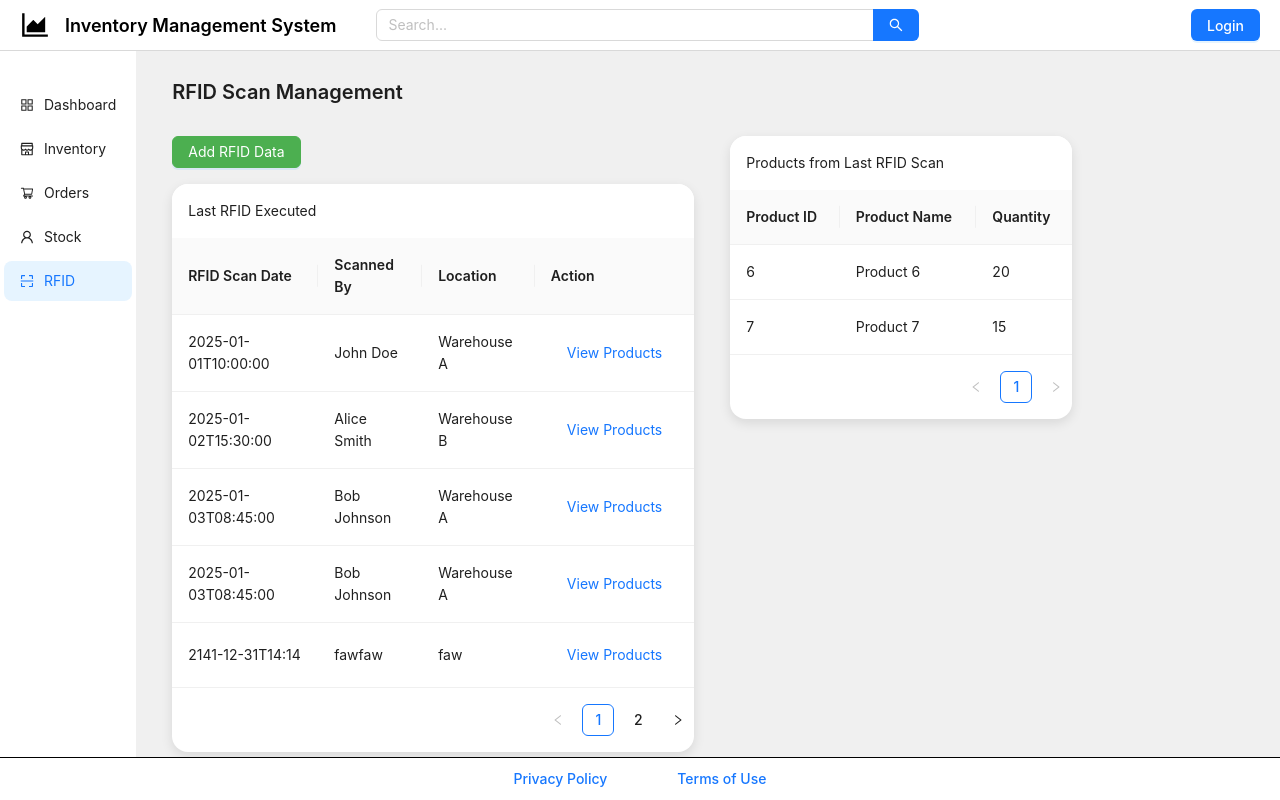
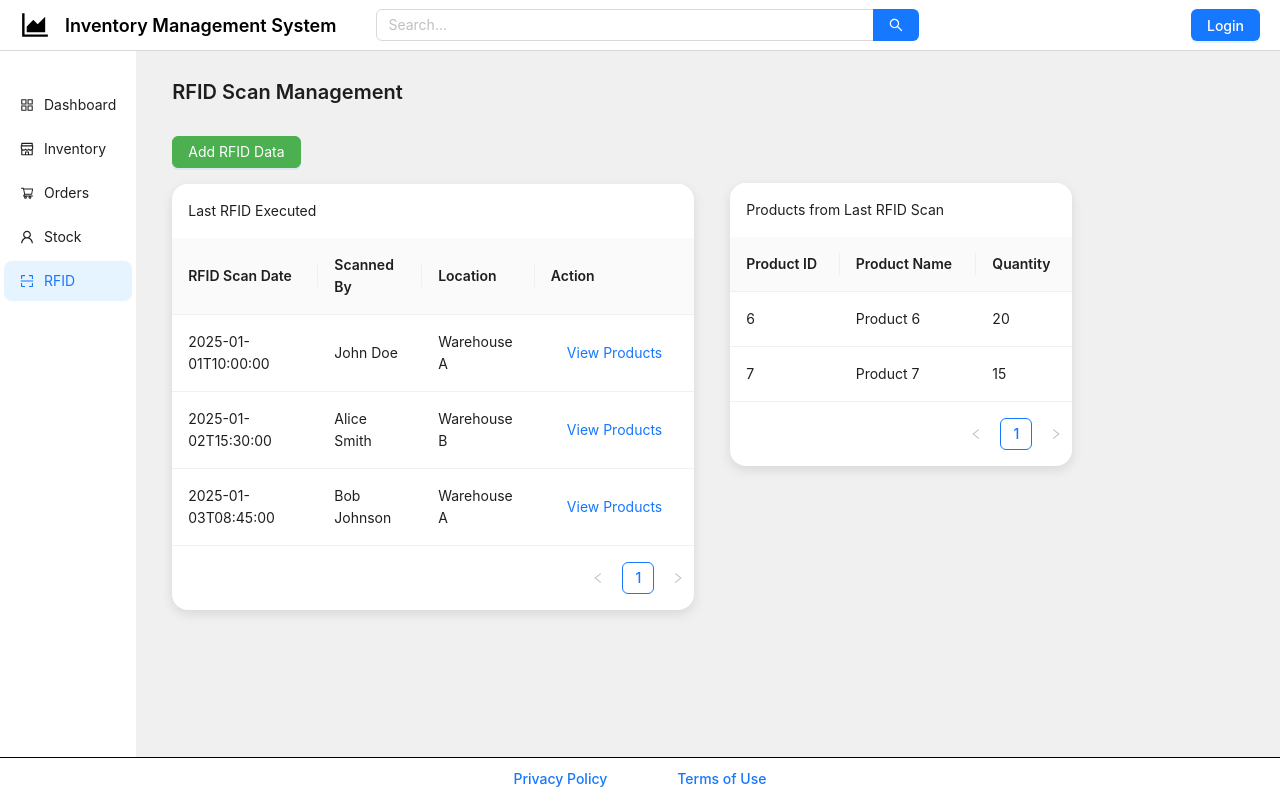
Before and after one commit to Copernicus12/Gestionare-Inventar-Bricolaj, a React (Vite) app in the folder crud-app/: page /rfid in a window 1280 px wide. Built offline with nearby package versions, Linux system fonts and the light colour scheme; data requests are answered from the project's data file.

Commit message:
refactor RFID component: streamline RFID ID generation, enhance data fetching, and improve UI styling

```diff
--- a/crud-app/data_base.json
+++ b/crud-app/data_base.json
@@ -230,133 +230,6 @@
           "quantity": 15
         }
       ]
-    },
-    {
-      "id": "rfid3",
-      "scanDate": "2025-01-03T08:45:00",
-      "scannedBy": "Bob Johnson",
-      "location": "Warehouse A",
-      "products": [
-        {
-          "id": "6",
-          "name": "Product 6",
-          "quantity": 20
-        },
-        {
-          "id": "7",
-          "name": "Product 7",
-          "quantity": 15
-        }
-      ]
-    },
-    {
-      "id": "c548",
-      "scanDate": "2141-12-31T14:14",
-      "scannedBy": "fawfaw",
-      "location": "faw",
-      "products": [
-        {
-          "id": "5",
-          "name": "Product 5",
-          "quantity": 1
-        },
-        {
-          "id": "7",
-          "name": "Product 7",
-          "quantity": 1
-        },
-        {
-          "id": "6",
-          "name": "Product 6",
-          "quantity": 1
-        },
-        {
-          "id": "5",
-          "name": "Product 5",
-          "quantity": 1
-        },
-        {
-          "id": "4",
-          "name": "Product 4",
-          "quantity": 1
-        },
-        {
-          "id": "3",
-          "name": "Product 3",
-          "quantity": 1
-        },
-        {
-          "id": "2",
-          "name": "Product 2",
-          "quantity": 1
-        },
-        {
-          "id": "1",
-          "name": "Product 1",
-          "quantity": 1
-        }
-      ]
-    },
-    {
-      "id": "4947",
-      "scanDate": "1111-12-12T01:01",
-      "scannedBy": "w",
-      "location": "dw",
-      "products": [
-        {
-          "id": "6",
-          "name": "Product 6",
-          "quantity": 1
-        },
-        {
-          "id": "7",
-          "name": "Product 7",
-          "quantity": 1
-        }
-      ]
-    },
-    {
-      "id": "ed9c",
-      "scanDate": "2026-12-12T16:25",
-      "scannedBy": "rg",
-      "location": "egs",
-      "products": [
-        {
-          "id": "1",
-          "name": "Product 1",
-          "quantity": 41
-        },
-        {
-          "id": "2",
-          "name": "Product 2",
-          "quantity": 14
-        },
-        {
-          "id": "3",
-          "name": "Product 3",
-          "quantity": 14
-        },
-        {
-          "id": "4",
-          "name": "Product 4",
-          "quantity": 1
-        },
-        {
-          "id": "5",
-          "name": "Product 5",
-          "quantity": 1
-        },
-        {
-          "id": "6",
-          "name": "Product 6",
-          "quantity": 1
-        },
-        {
-          "id": "7",
-          "name": "Product 7",
-          "quantity": 1
-        }
-      ]
     }
   ]
 }
--- a/crud-app/src/Pages/RFID.jsx
+++ b/crud-app/src/Pages/RFID.jsx
@@ -27,6 +27,7 @@
     location: "",
   });
 
+  // Fetch the RFID data
   const fetchRfidData = async () => {
     try {
       const response = await fetch(API_URL_RFID);
@@ -45,6 +46,7 @@
     }
   };
 
+  // Fetch the products
   const fetchProducts = async () => {
     try {
       const response = await fetch(API_URL_PRODUCTS);
@@ -56,6 +58,22 @@
     }
   };
 
+  // Extract and increment the last RFID ID
+  const generateNewRfidId = () => {
+    const lastRfid = rfidData
+      .map((item) => item.id)
+      .sort()
+      .pop(); // Get the latest (max) RFID ID
+
+    if (lastRfid) {
+      // Extract the number part from "rfidX" format
+      const lastRfidNumber = parseInt(lastRfid.replace("rfid", ""), 10);
+      return `rfid${lastRfidNumber + 1}`; // Increment the number and return the new ID
+    }
+    return "rfid1"; // If no RFID exists, start from rfid1
+  };
+
+  // Initial fetch of RFID data and products
   useEffect(() => {
     fetchRfidData();
     fetchProducts();
@@ -86,7 +104,10 @@
   };
 
   const handleAddRfidSubmit = async () => {
+    const newRfidId = generateNewRfidId(); // Generate the new RFID ID
+
     const newRfidData = {
+      id: newRfidId, // Assign the new ID here
       ...newRfidDetails,
       products: Object.entries(selectedProducts).map(([id, { name, quantity }]) => ({
         id,
@@ -106,6 +127,7 @@
 
       if (response.ok) {
         message.success("RFID entry added successfully");
+        // Re-fetch RFID data after successful entry
         fetchRfidData();
         handleAddCancel();
       } else {
@@ -137,8 +159,7 @@
 
       <div style={{ display: "flex", justifyContent: "space-between" }}>
         <div style={{ width: "58%" }}>
-
-        <Button
+          <Button
             type="primary"
             style={{
               marginBottom: 16,
@@ -151,11 +172,7 @@
           </Button>
 
           <Table
-            title={() => (
-              <Space>
-                Last RFID Executed
-              </Space>
-            )}
+            title={() => <Space>Last RFID Executed</Space>}
             columns={[
               {
                 title: "RFID Scan Date",
@@ -184,7 +201,6 @@
               pageSize: 5,
             }}
             rowKey="id"
-
             style={{
               borderRadius: "16px",
               boxShadow: "0 4px 12px rgba(0, 0, 0, 0.1)",
@@ -216,12 +232,12 @@
               pageSize: 5,
             }}
             rowKey="id"
-
             style={{
               borderRadius: "16px",
               boxShadow: "0 4px 12px rgba(0, 0, 0, 0.1)",
               overflow: "hidden",
               backgroundColor: "#fff",
+              marginTop: "47px", // Add margin top
             }}
           />
         </div>
@@ -274,6 +290,13 @@
               onChange={(e) =>
                 setNewRfidDetails({ ...newRfidDetails, scanDate: e.target.value })
               }
+
+              style={{
+                marginLeft: "10px",
+                padding: "4px 8px",
+                borderRadius: "4px",
+              }}
+
             />
           </div>
           <div>
@@ -284,6 +307,13 @@
               onChange={(e) =>
                 setNewRfidDetails({ ...newRfidDetails, scannedBy: e.target.value })
               }
+
+              style={{
+                marginLeft: "14px",
+                padding: "4px 8px",
+                borderRadius: "4px",
+              }}
+
             />
           </div>
           <div>
@@ -294,6 +324,13 @@
               onChange={(e) =>
                 setNewRfidDetails({ ...newRfidDetails, location: e.target.value })
               }
+
+               style={{
+                marginLeft: "33px",
+                padding: "4px 8px",
+                borderRadius: "4px",
+              }}
+
             />
           </div>
           <Table
```
